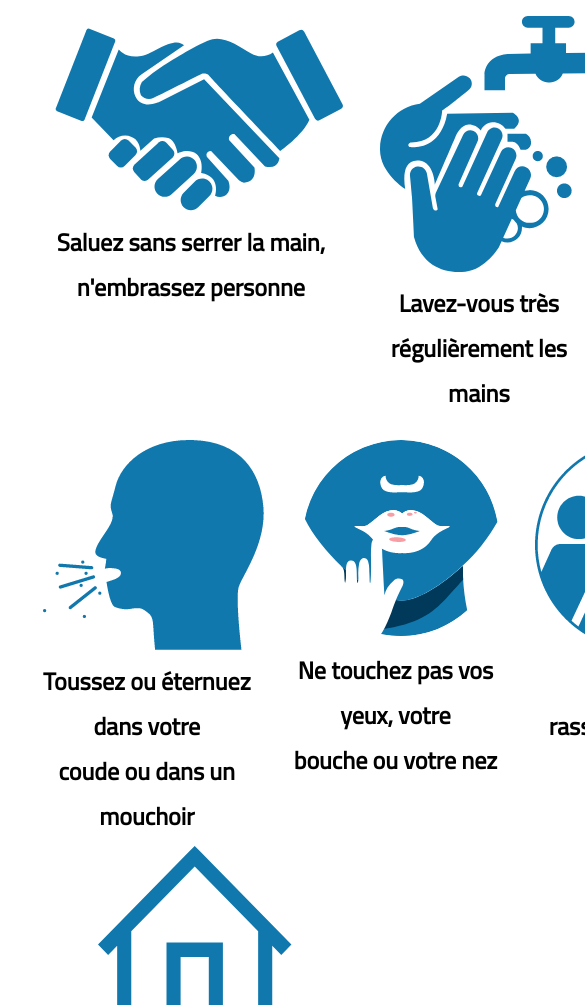
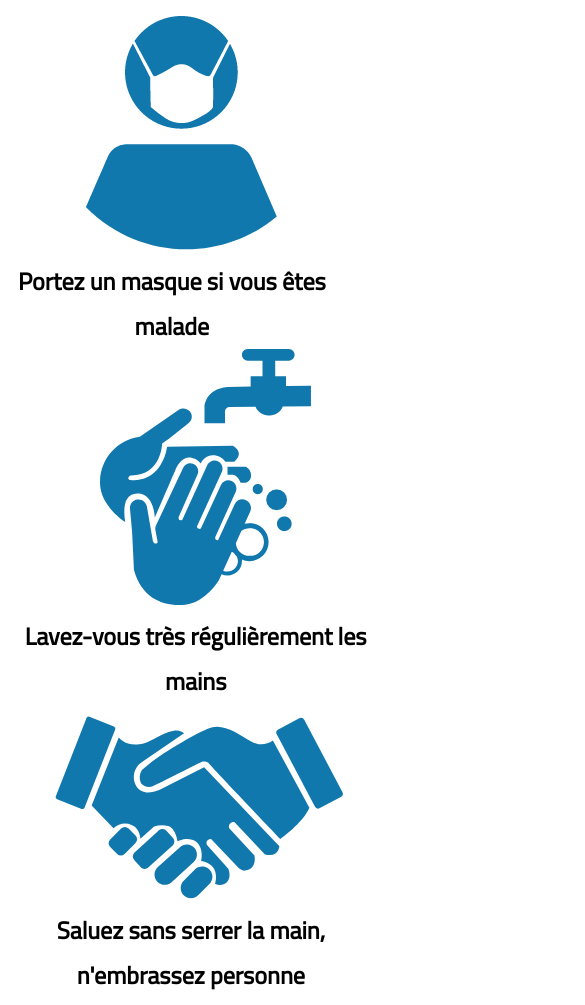
Before and after one commit to Zineb112/Corona-project, a website: page Starter-file/app/Conseils.html in a window 390 px wide. Shown: the part 95-1100 px from the top of the page, 585 px wide, since content can reach past the window. Drawn offline with Linux system fonts and the light colour scheme.

Commit message:
symptoms section responsive

```diff
--- a/Starter-file/app/Conseils.html
+++ b/Starter-file/app/Conseils.html
@@ -29,6 +29,7 @@
 <!---------------------proteger-------------------->
 <section id="proteger">
   <h1 class="protegertitle">Comment se protéger et protéger les autres au quotidien ?</h1>
+  <div class="deuxparts">
   <div class="perpart">
 <div class="pic1">
   <img src="image/Calque -5@2x.png">
@@ -63,6 +64,7 @@
         <img class="PIC" src="image/icon-house@2x.png">
         <h2 class="TiTr">Restez chez vous, évitez tout contact avec les autres</h2>
       </div>
+    </div>
 </section>
 
 
--- a/Starter-file/app/sass/_Responsive.scss
+++ b/Starter-file/app/sass/_Responsive.scss
@@ -17,3 +17,46 @@
 
 
 /*Hero-eader*/
+
+
+/*proteger section*/
+
+@media screen and (max-width:768px) {
+  .perpart{
+    display: flex;
+    flex-direction: column-reverse;
+	flex-wrap: nowrap;
+	justify-content: space-around;
+	align-items: baseline;
+	align-content: stretch;
+  }
+
+  .Derpart{
+    display: flex;
+    flex-direction: column-reverse;
+	flex-wrap: nowrap;
+	justify-content: space-around;
+	align-items: baseline;
+  align-content: stretch;
+
+  }
+
+}
+/*symptoms*/
+@media screen and (max-width:768px) {
+
+  .IMG{
+    height: 60px;
+  }
+  .para{
+    font-size: 80%;
+  }
+  .parent{
+
+    margin-right: 6%;
+    padding-bottom: 5%;
+  }
+  .T2{
+    font-size: 100%;
+  }
+}
```
Also changed, not shown: Starter-file/app/css/style.css.
